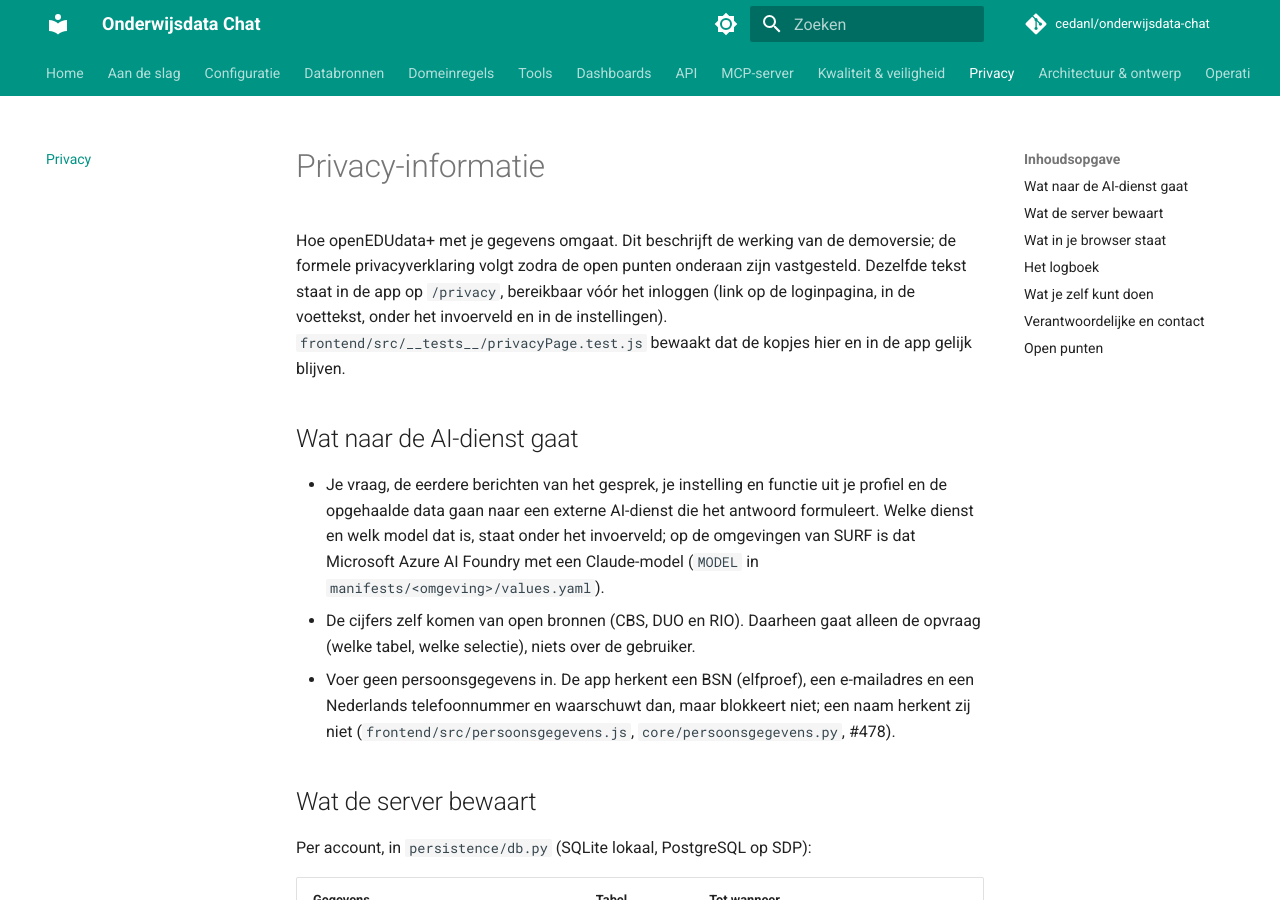
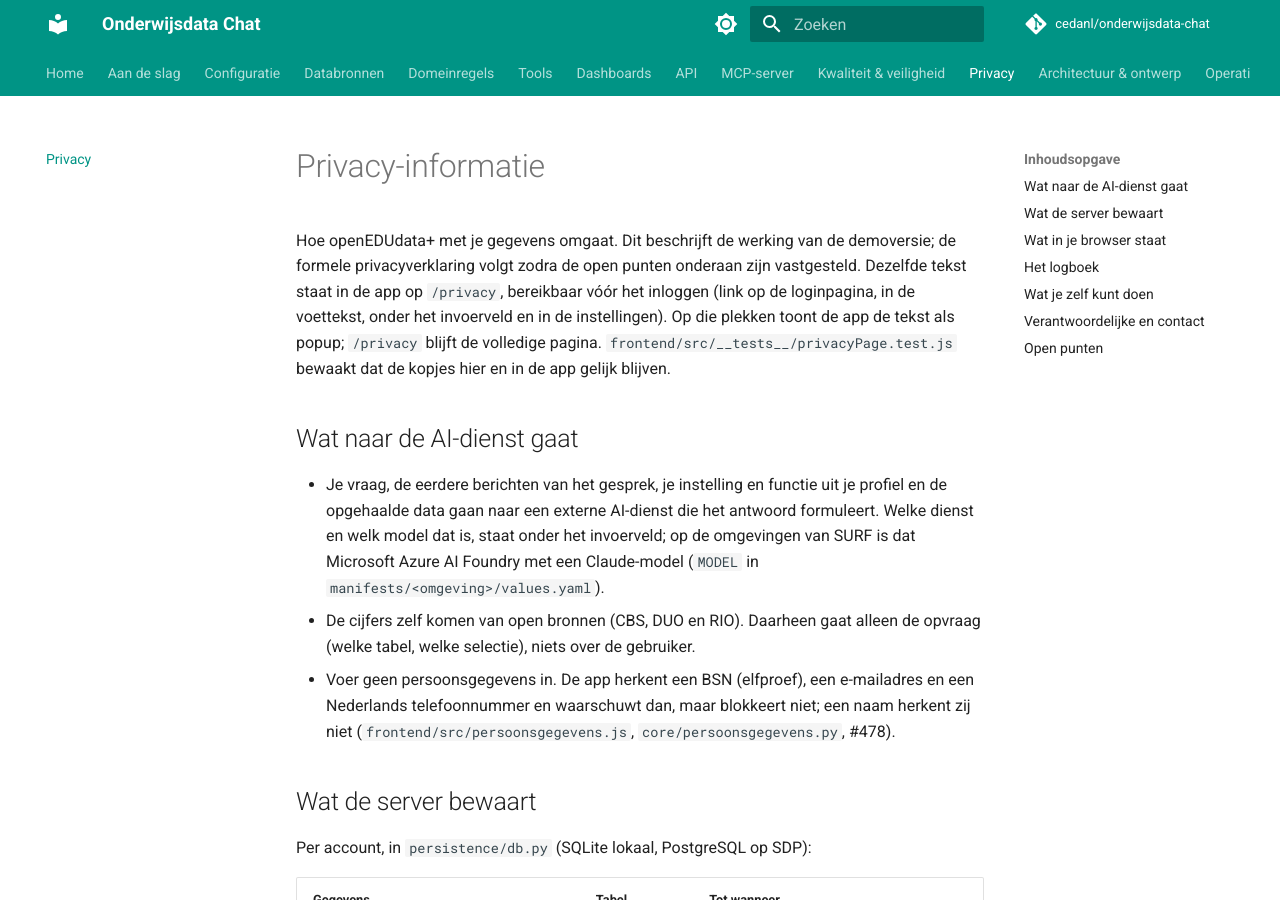
Before and after one commit to cedanl/onderwijsdata-chat, an MkDocs documentation site: the page built from docs/privacy.md, in a window 1280 px wide and 900 px high. Built offline with MkDocs 1.6.1 and Material for MkDocs 9.7.7, drawn with Linux system fonts in a browser that asks for light colours; comment, search, counter and statistics services are not loaded.

Commit message:
docs: mention the privacy popup in docs/privacy.md
Refs #572

Co-Authored-By: Claude Opus 5.5 <noreply@anthropic.com>
Claude-Session: https://claude.ai/code/session_015WfVCrdUqXGspkNS4kWZzQ

```diff
--- a/docs/privacy.md
+++ b/docs/privacy.md
@@ -3,7 +3,8 @@
 Hoe openEDUdata+ met je gegevens omgaat. Dit beschrijft de werking van de demoversie; de formele
 privacyverklaring volgt zodra de open punten onderaan zijn vastgesteld. Dezelfde tekst staat in de app op
 `/privacy`, bereikbaar vóór het inloggen (link op de loginpagina, in de voettekst, onder het invoerveld en in
-de instellingen). `frontend/src/__tests__/privacyPage.test.js` bewaakt dat de kopjes hier en in de app gelijk
+de instellingen). Op die plekken toont de app de tekst als popup; `/privacy` blijft de volledige pagina.
+`frontend/src/__tests__/privacyPage.test.js` bewaakt dat de kopjes hier en in de app gelijk
 blijven.
 
 ## Wat naar de AI-dienst gaat
```
